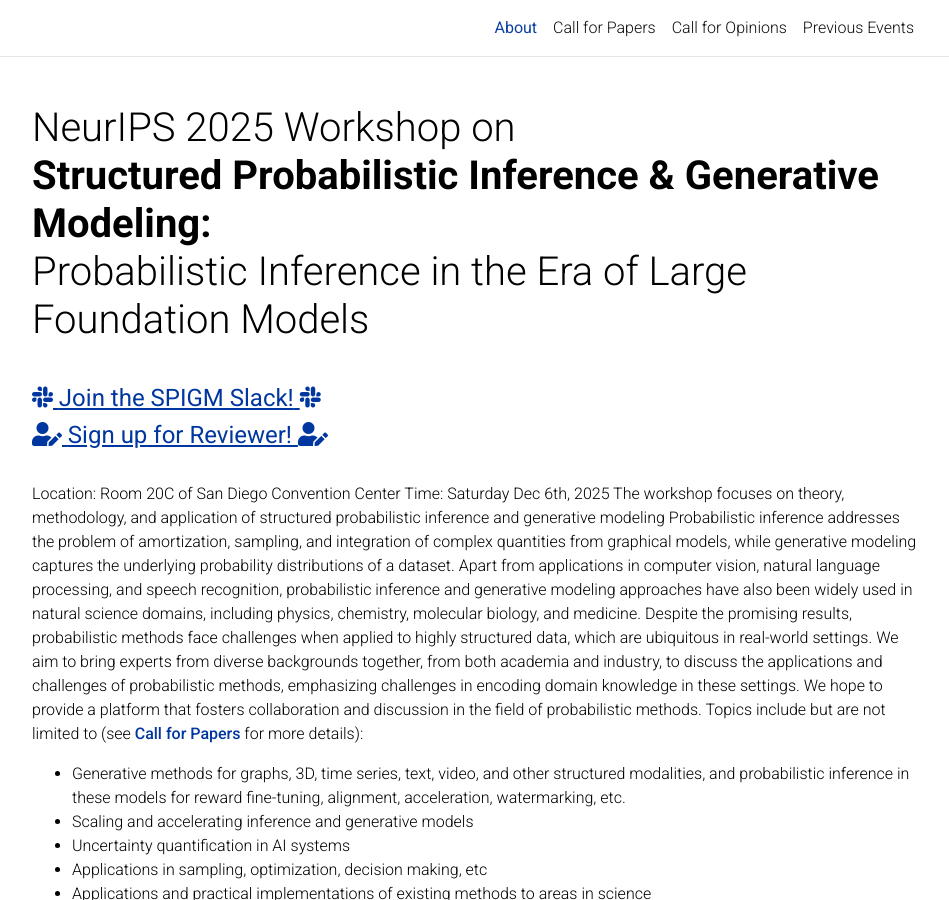
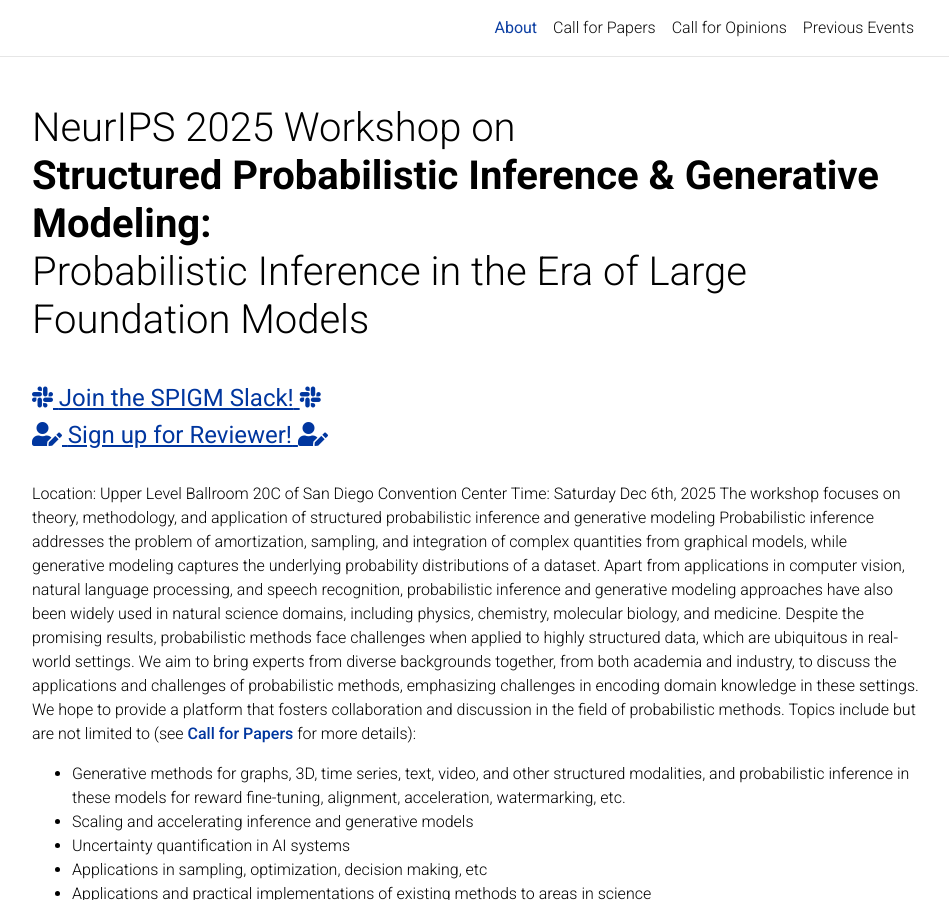
Before and after one commit to spigmworkshopv3/spigmworkshopv3.github.io, a Jekyll site: the page built from _pages/about.md, in a window 1280 px wide and 900 px high. Shown: the whole window, without its empty margins (163-1112 px from the left). Built offline with Jekyll 4.4.1, drawn with Linux system fonts in a browser that asks for light colours; comment, search, counter and statistics services are not loaded; a style sheet for code colours, icons or effects is not loaded.

Commit message:
add location

```diff
--- a/_layouts/workshop.html
+++ b/_layouts/workshop.html
@@ -37,7 +37,7 @@ layout: default
 
     <div class="clearfix">
       <p>
-        Location: Room 20C of San Diego Convention Center
+        Location: Upper Level Ballroom 20C of San Diego Convention Center
         Time: Saturday Dec 6th, 2025
 
 
```
